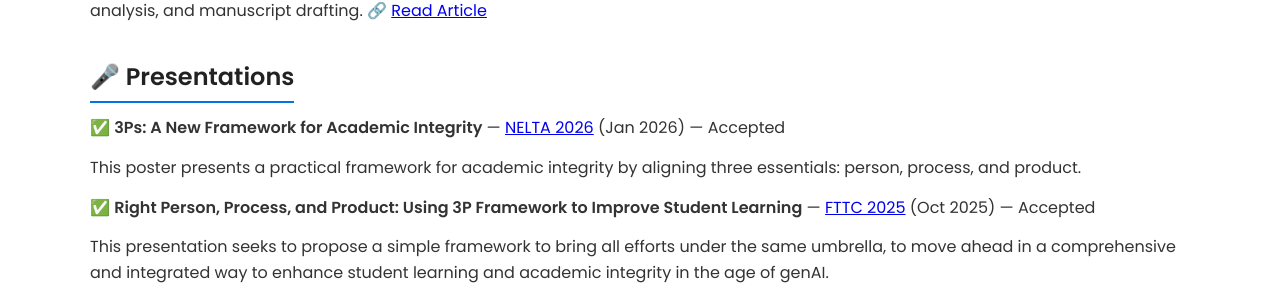
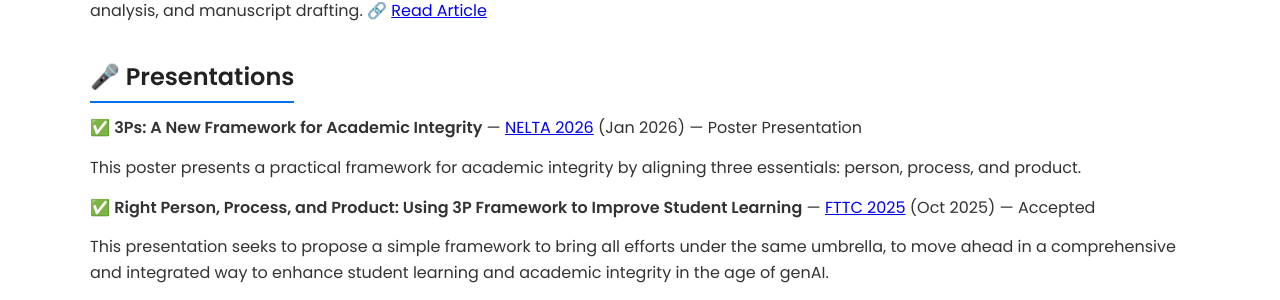
Before and after one commit to dahalsubodh/dahalsubodh.github.io, a Jekyll site: the page built from publications.md, in a window 1280 px wide. Shown: the part 322-622 px from the top of the page. Built offline with Jekyll 4.4.1, drawn with Linux system fonts in a browser that asks for light colours.

Commit message:
Update publications.md

```diff
--- a/publications.md
+++ b/publications.md
@@ -17,7 +17,7 @@ Co-authored research examining primary school nutrition programs in Khotang, Nep
 
 
 ## 🎤 Presentations
-✅ **3Ps: A New Framework for Academic Integrity**  — [NELTA 2026](https://www.nelta.org.np/conference/30) (Jan 2026) — Accepted
+✅ **3Ps: A New Framework for Academic Integrity**  — [NELTA 2026](https://www.nelta.org.np/conference/30) (Jan 2026) — Poster Presentation
 
 
 This poster presents a practical framework for academic integrity by aligning three essentials: person, process, and product.
```
